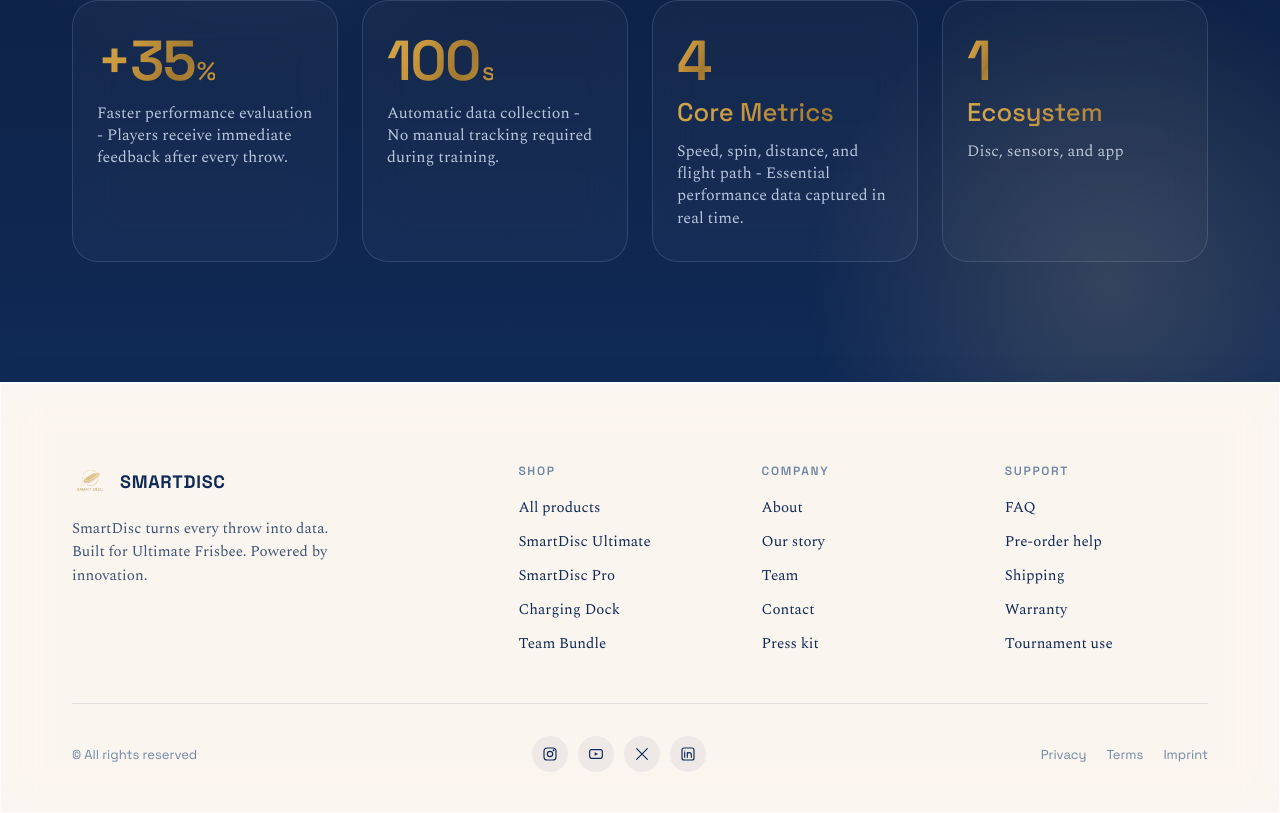
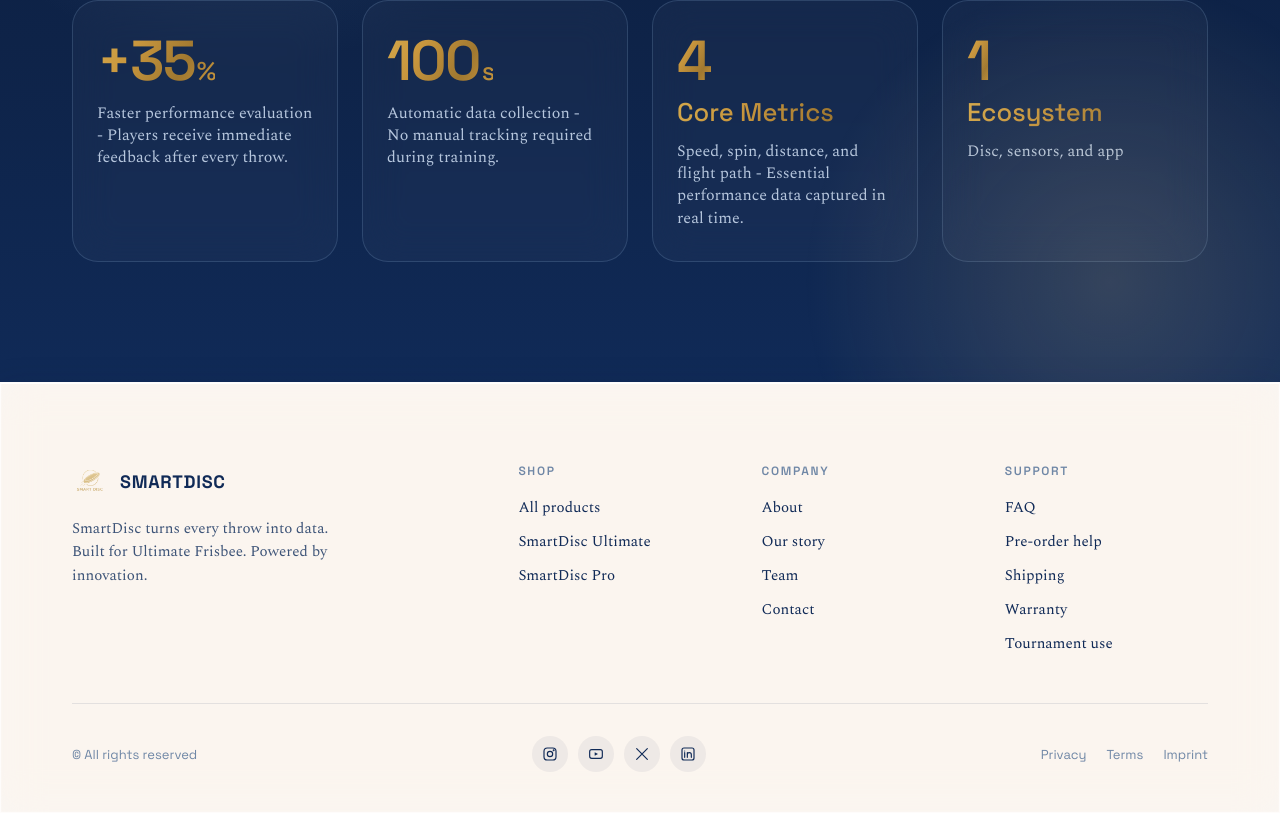
Before and after one commit to SmartDisc/SmartDisc-Website, a Vue app: page / in a window 1280 px wide. Shown: the part 4187-5000 px from the top of the page. Built offline with nearby package versions, Linux system fonts and the light colour scheme.

Commit message:
Fix broken footer links

```diff
--- a/src/components/layout/SiteFooter.vue
+++ b/src/components/layout/SiteFooter.vue
@@ -21,8 +21,6 @@
             <li><RouterLink to="/products">All products</RouterLink></li>
             <li><RouterLink to="/products#disc">SmartDisc Ultimate</RouterLink></li>
             <li><RouterLink to="/products#pro">SmartDisc Pro</RouterLink></li>
-            <li><RouterLink to="/products#dock">Charging Dock</RouterLink></li>
-            <li><RouterLink to="/products#bundle">Team Bundle</RouterLink></li>
           </ul>
         </div>
         <div class="lp-footer__col">
@@ -32,7 +30,6 @@
             <li><RouterLink to="/about#story">Our story</RouterLink></li>
             <li><RouterLink to="/about#team">Team</RouterLink></li>
             <li><RouterLink to="/contact">Contact</RouterLink></li>
-            <li><a href="#">Press kit</a></li>
           </ul>
         </div>
         <div class="lp-footer__col">
@@ -40,9 +37,9 @@
           <ul>
             <li><RouterLink to="/faq">FAQ</RouterLink></li>
             <li><RouterLink to="/contact">Pre-order help</RouterLink></li>
-            <li><a href="#">Shipping</a></li>
-            <li><a href="#">Warranty</a></li>
-            <li><a href="#">Tournament use</a></li>
+            <li><RouterLink to="/faq">Shipping</RouterLink></li>
+            <li><RouterLink to="/faq">Warranty</RouterLink></li>
+            <li><RouterLink to="/faq">Tournament use</RouterLink></li>
           </ul>
         </div>
       </div>
```
